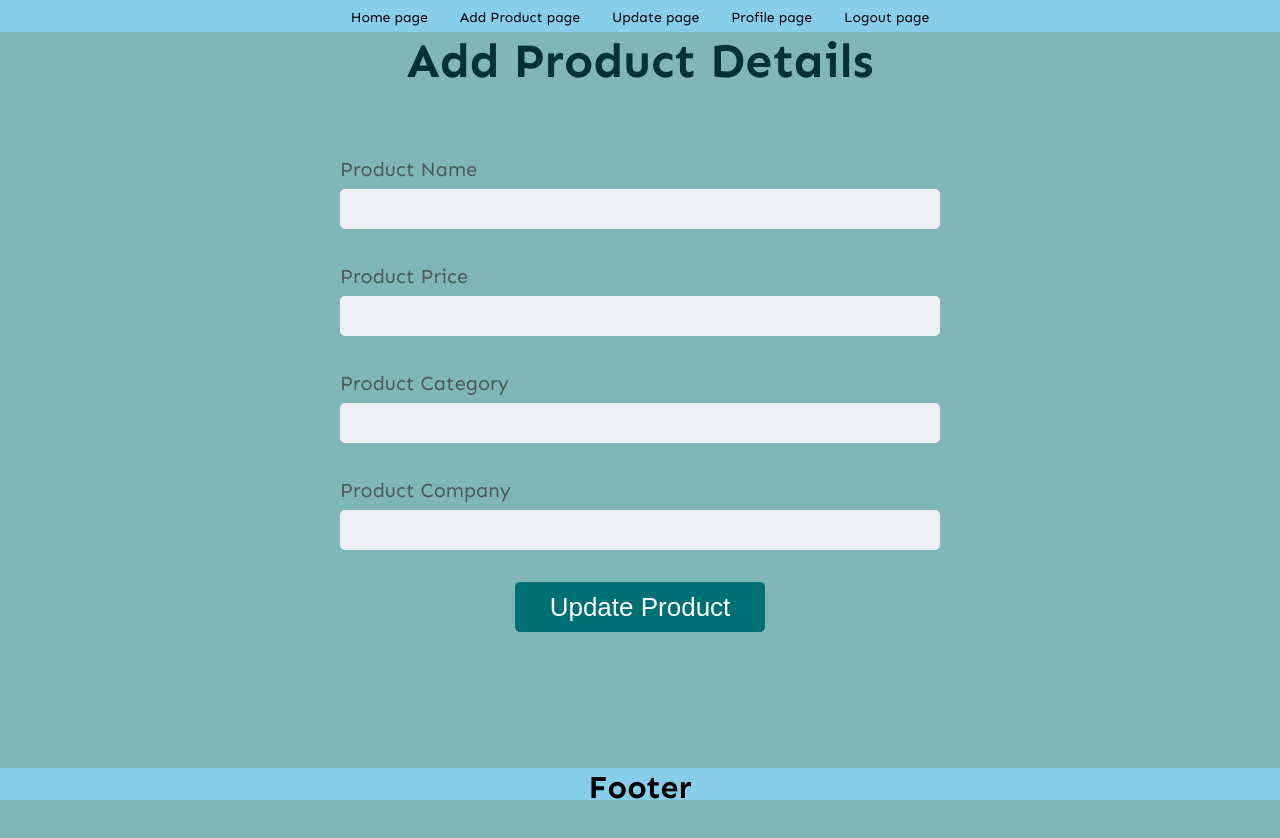
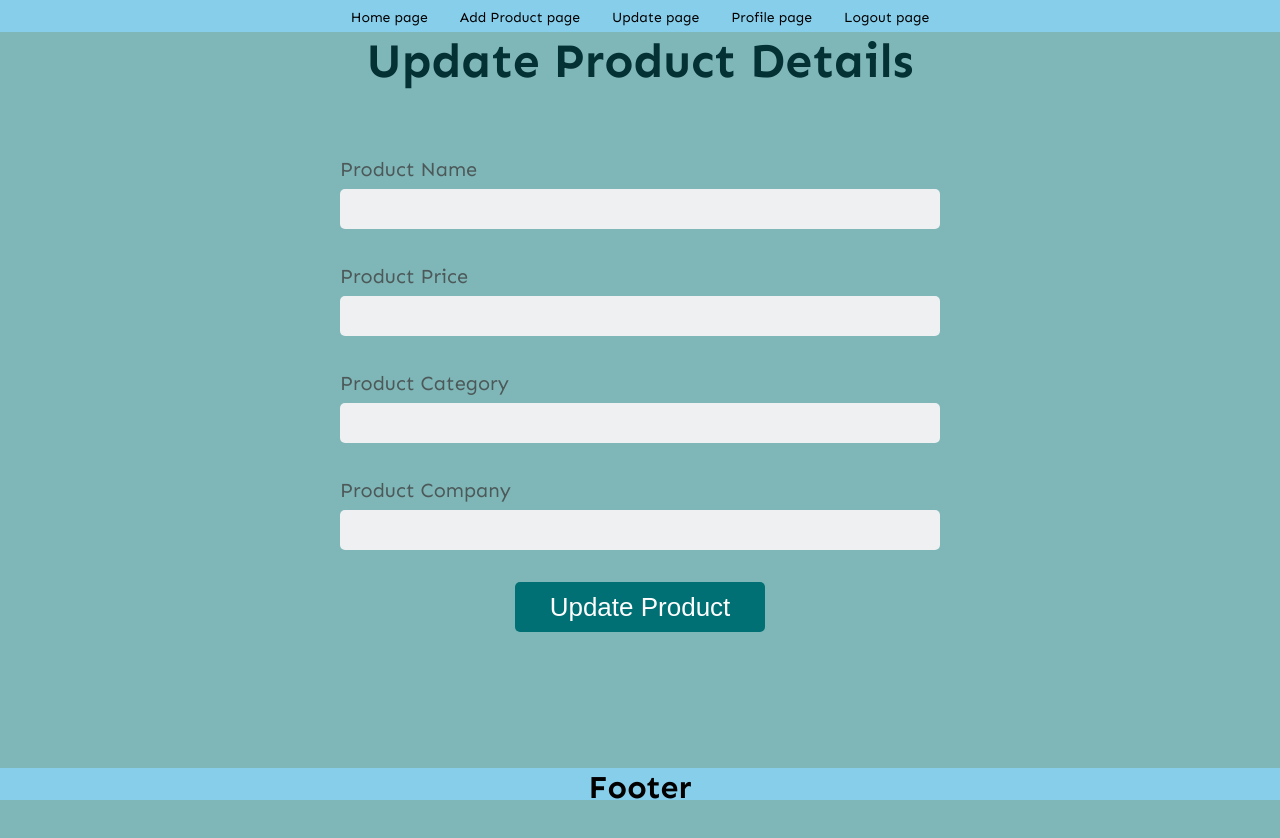
Before and after one commit to karan24mohan/e-comm, a React (Create React App) app: page /update/1 in a window 1280 px wide. Shown: the top 838 px of the page. Built offline with nearby package versions, Linux system fonts and the light colour scheme; no server answers; sample sign-in values are in the browser's storage.

Commit message:
Update Product Image

```diff
--- a/src/Components/UpdateProduct.js
+++ b/src/Components/UpdateProduct.js
@@ -39,7 +39,7 @@ const UpdateProduct = () => {
 
   return (
     <>
-      <h2> Add Product Details </h2>{" "}
+      <h2> Update Product Details </h2>{" "}
       <div className="addProductWrapper">
         <form>
           <div className="productNameWrapper">
```
